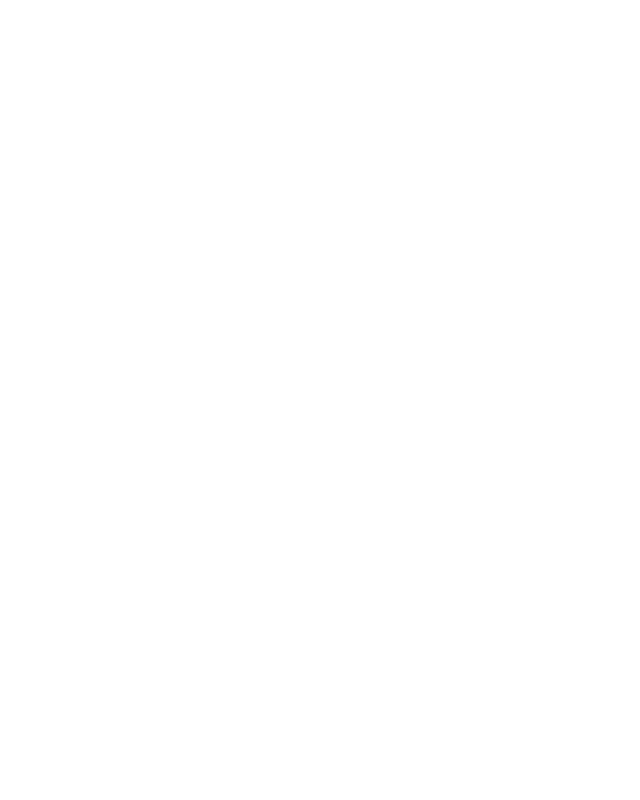
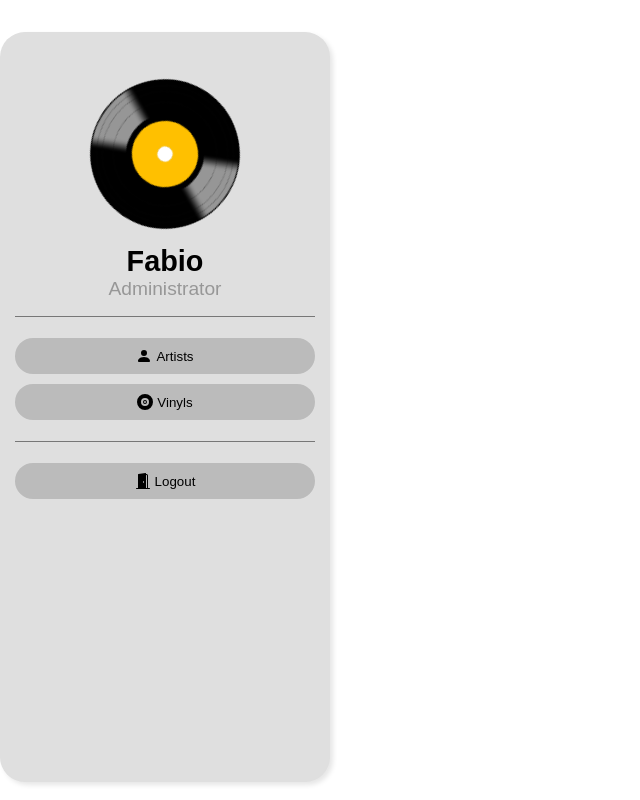
Before and after one commit to fabiojosue/vinylStore, a React (Vite) app in the folder vinylStore/: page /dashboard in a window 1280 px wide. Before the commit this address had no page. Shown: the whole page, without its empty margins (0-640 px from the left). Built offline with nearby package versions, Linux system fonts and the light colour scheme.

Commit message:
[ADD] Dashboard v0.1

```diff
--- a/vinylStore/src/App.tsx
+++ b/vinylStore/src/App.tsx
@@ -2,6 +2,7 @@
 import { BrowserRouter as Router, Routes, Route } from 'react-router-dom';
 import Home from './pages/home';
 import Login from './pages/login';
+import Dashboard from './pages/dashboard';
 
 const App: React.FC = () => {
   return (
@@ -9,6 +10,8 @@
       <Routes>
         <Route path="/" element={<Home />} />
         <Route path="/login" element={<Login />} />
+        <Route path="/dashboard/*" element={<Dashboard />} />
+        <Route path="*" element={<Home />} />
       </Routes>
     </Router>
   );
--- /dev/null
+++ b/vinylStore/src/Service/UserService.ts
@@ -0,0 +1,21 @@
+import axios from 'axios';
+
+const baseUrl = 'http://localhost:8080/users'; // Adjust the base URL as needed
+
+interface User {
+  _id?: string;
+  username: string;
+  password: string;
+}
+
+// Register a new user
+export const registerUser = async (user: User): Promise<User> => {
+  const response = await axios.post(`${baseUrl}/register`, user);
+  return response.data;
+};
+
+// Login a user
+export const loginUser = async (user: User): Promise<string> => {
+  const response = await axios.post(`${baseUrl}/login`, user);
+  return response.data;
+};
--- /dev/null
+++ b/vinylStore/src/Styles/dashboard.css
@@ -0,0 +1,21 @@
+.container {
+    width: 100%;
+    /* padding-right: 15px;
+    padding-left: 15px; */
+    margin-right: auto;
+    margin-left: auto;
+    display: flex;
+    height: 100vh;
+}
+
+
+.backContainer{
+    /* height: 100%; */
+    width: 100%;
+    background-color: #dfdfdf;
+    border-radius: 25px;
+    box-shadow: 2px 0 5px rgba(0, 0, 0, 0.1);
+    padding: 15px;
+    margin-top: 2rem;
+    height: calc(100vh - 5rem);
+}
--- a/vinylStore/src/Styles/login.css
+++ b/vinylStore/src/Styles/login.css
@@ -34,7 +34,7 @@
     box-sizing: border-box;
   }
 
-  button {
+  .login-card button {
     width: 100%;
     padding: 10px;
     background-color: #007bff;
@@ -44,7 +44,7 @@
     cursor: pointer;
   }
 
-  button:hover {
+  .login-card button:hover {
     background-color: #0056b3;
   }
 
--- /dev/null
+++ b/vinylStore/src/components/DashboardSideNav/DashboardSideNav.css
@@ -0,0 +1,84 @@
+.sidenav {
+    width: 300px;
+    margin-right: 10px;
+    /* background-color: #212121; */
+    background-color: #dfdfdf;
+    box-shadow: 3px 3px 5px rgba(0, 0, 0, 0.1);
+    padding: 15px;
+    border-radius: 25px;
+    height: calc(100vh - 5rem);
+    margin-top: 2rem;
+    display: flex;
+    flex-direction: column;
+    align-items: center;
+    /* left: -350px; */
+    z-index: 1000;
+    transition: left 0.3s ease;
+
+}
+.sidenav.active {
+    left: 0; /* Move into view when active */
+}
+
+.sdvButton{
+    width: 100%;
+    padding: 10px;
+    margin: 5px;
+    border-radius: 25px;
+    background-color: #bbbbbb;
+    color: black;
+    border: none;
+    cursor: pointer;
+    display: flex;
+    align-items: center;
+    justify-content: center;
+    transition: background-color 0.3s ease, transform 0.3s ease;
+}
+.sdvButton .icon {
+    margin-right: 4px;
+    vertical-align: middle;
+}
+.sdvButton:hover{
+    background-color: rgb(255, 204, 0);
+    transform: scale(1.05);
+    color: white;
+}
+
+h2{
+    /* margin: 3rem; */
+    text-align: center;
+    color: black;
+    margin-top: 1rem;
+    margin-bottom: 0;
+}
+.avatar {
+    margin-top: 2rem;
+    width: 150px;
+    height: 150px;
+    border-radius: 50%;
+    display: flex;
+    justify-content: center;
+    animation: rotate 5s linear infinite;
+}
+
+@keyframes rotate {
+    from {
+        transform: rotate(0deg);
+    }
+    to {
+        transform: rotate(360deg);
+    }
+}
+
+.divider {
+    width: 100%;
+    height: 1px;
+    background-color: #777777;
+    margin: 1rem 0;
+    border: none;
+}
+
+.subtitle{
+    color: #979797;
+    margin: 0;
+}
--- /dev/null
+++ b/vinylStore/src/components/DashboardSideNav/DashboardSideNav.tsx
@@ -0,0 +1,41 @@
+import React from 'react';
+import './DashboardSideNav.css';
+import icon from '../../assets/vinylicon.png'
+
+const DashboardSideNav: React.FC = () => {
+    const handleLogOut = () => {
+        localStorage.removeItem('token');
+        window.location.href = '/';
+    }
+
+    return (
+        <div className="sidenav">
+                <img src={icon} alt="avatar" className="avatar"></img>
+        <h2>Fabio</h2>
+        <p className="subtitle">Administrator</p>
+        <hr className="divider"></hr>
+        <button className="sdvButton">
+        <svg xmlns="http://www.w3.org/2000/svg" width="16" height="16" fill="currentColor" className="bi bi-person-fill icon" viewBox="0 0 16 16">
+            <path d="M3 14s-1 0-1-1 1-4 6-4 6 3 6 4-1 1-1 1zm5-6a3 3 0 1 0 0-6 3 3 0 0 0 0 6"/>
+        </svg>
+            Artists
+        </button>
+        <button className="sdvButton">
+        <svg xmlns="http://www.w3.org/2000/svg" width="16" height="16" fill="currentColor" className="bi bi-vinyl-fill icon" viewBox="0 0 16 16">
+            <path d="M8 6a2 2 0 1 0 0 4 2 2 0 0 0 0-4m0 3a1 1 0 1 1 0-2 1 1 0 0 1 0 2"/>
+            <path d="M16 8A8 8 0 1 1 0 8a8 8 0 0 1 16 0M4 8a4 4 0 1 0 8 0 4 4 0 0 0-8 0"/>
+        </svg>
+            Vinyls
+        </button>
+        <hr className="divider"></hr>
+        <button className="sdvButton" onClick={handleLogOut}>
+            <svg xmlns="http://www.w3.org/2000/svg" width="16" height="16" fill="currentColor" className="bi bi-door-open-fill icon" viewBox="0 0 16 16">
+                <path d="M1.5 15a.5.5 0 0 0 0 1h13a.5.5 0 0 0 0-1H13V2.5A1.5 1.5 0 0 0 11.5 1H11V.5a.5.5 0 0 0-.57-.495l-7 1A.5.5 0 0 0 3 1.5V15zM11 2h.5a.5.5 0 0 1 .5.5V15h-1zm-2.5 8c-.276 0-.5-.448-.5-1s.224-1 .5-1 .5.448.5 1-.224 1-.5 1"/>
+            </svg>
+            Logout
+        </button>
+        </div>
+    );
+    }
+
+    export default DashboardSideNav;
--- /dev/null
+++ b/vinylStore/src/pages/dashboard.tsx
@@ -0,0 +1,18 @@
+import React from 'react';
+import DashboardSideNav from '../components/DashboardSideNav/DashboardSideNav';
+import '../Styles/dashboard.css';
+import { Route, Routes } from 'react-router-dom';
+import DashboardArtist from './dashboardArtist';
+
+const Dashboard: React.FC = () => {
+  return (
+    <div className='container'>
+      <DashboardSideNav />
+      <Routes>
+        <Route path="artist" element={<DashboardArtist />} />
+      </Routes>
+    </div>
+  );
+};
+
+export default Dashboard;
--- /dev/null
+++ b/vinylStore/src/pages/dashboardArtist.tsx
@@ -0,0 +1,12 @@
+import React from 'react';
+import '../Styles/dashboard.css';
+
+const DashboardArtist: React.FC = () => {
+  return (
+    <div className='backContainer'>
+
+    </div>
+  );
+};
+
+export default DashboardArtist;
--- a/vinylStore/src/pages/login.tsx
+++ b/vinylStore/src/pages/login.tsx
@@ -1,13 +1,23 @@
 import React, { useState } from 'react';
 import '../Styles/login.css';
+import { Link, useNavigate } from 'react-router-dom';
+import { loginUser } from '../Service/UserService';
 
 const Login: React.FC = () => {
   const [username, setUsername] = useState('');
   const [password, setPassword] = useState('');
+  const navigate = useNavigate(); // Add this line to import and assign the useNavigate hook
 
-  const handleLogin = (e: React.FormEvent) => {
+  const handleLogin = async (e: React.FormEvent) => { // Add 'async' keyword to the handleLogin function
     e.preventDefault();
-    // Handle login logic here
+    try {
+      const user = { username, password };
+      const token = await loginUser(user);
+      localStorage.setItem('token', token);
+      navigate('/dashboard');
+    } catch (error) {
+      alert('Invalid username or password');
+    }
   };
 
   return (
@@ -36,6 +46,7 @@
             />
           </div>
           <button type="submit">Log In</button>
+
         </form>
       </div>
     </div>
```
Also changed, not shown: vinylStore/src/assets/vinylicon.png (added).
